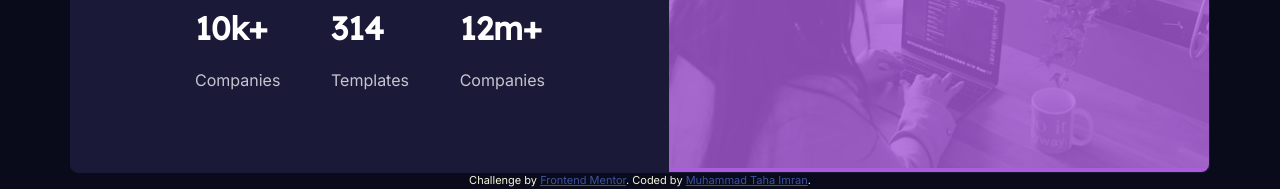
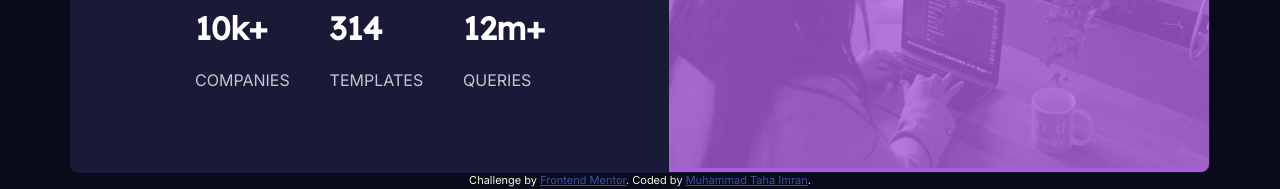
Before and after one commit to tahaimran/stats-preview-card-component, a plain HTML site: page index.html in a window 1280 px wide. Shown: the part 287-476 px from the top of the page. Drawn offline with Linux system fonts and the light colour scheme.

Commit message:
Little Update

```diff
--- a/index.html
+++ b/index.html
@@ -48,15 +48,15 @@
       <div class="list">
         <div>
           <h1>10k+ </h1>
-          <p>Companies</p>
+          <p>COMPANIES</p>
         </div>
         <div>
           <h1>314 </h1>
-          <p>Templates</p>
+          <p>TEMPLATES</p>
         </div>
         <div>
           <h1>12m+ </h1>
-          <p>Companies</p>
+          <p>QUERIES</p>
         </div>
       </div>
 
```
